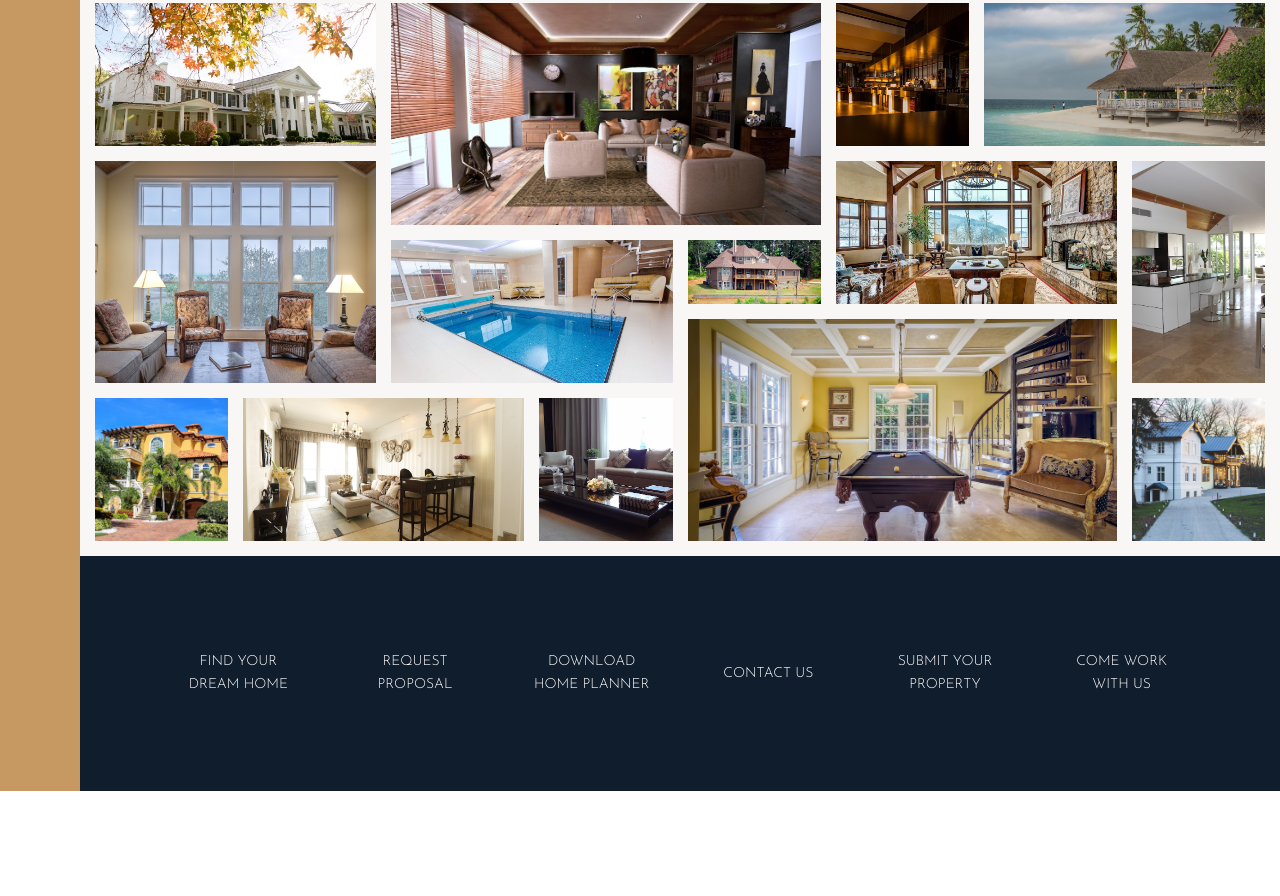
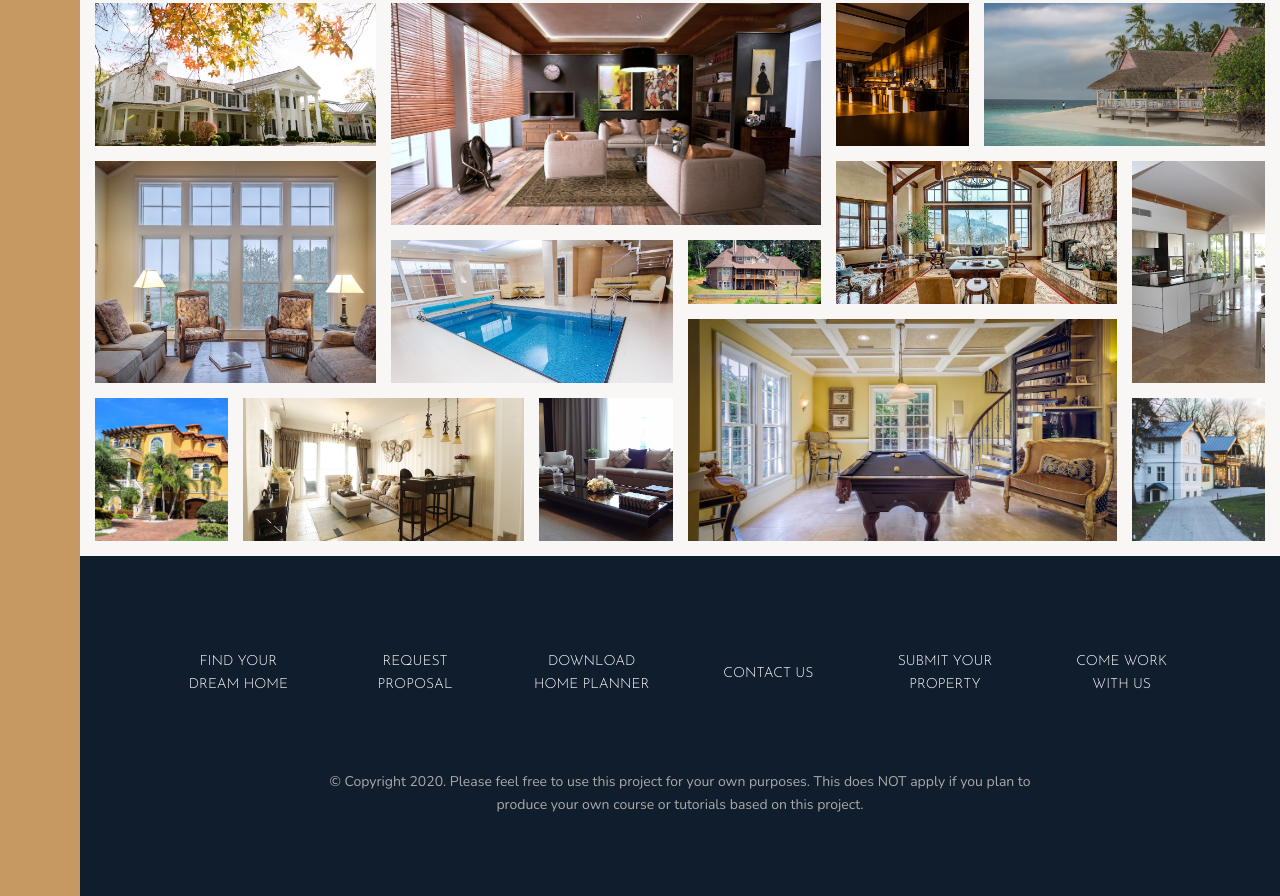
Before and after one commit to team-cake/grid-layouts-practice, a website: page index.html in a window 1280 px wide. Shown: the part 3111-4007 px from the top of the page. Before the commit the page ends 3902 px from the top, so only its background shows below. Drawn offline with nearby package versions, Linux system fonts and the light colour scheme.

Commit message:
Added copyright markup and styled it

```diff
--- a/index.html
+++ b/index.html
@@ -399,6 +399,11 @@
 					<a href="#" class="nav__link">Come work with us</a>
 				</li>
 			</ul>
+			<p class="copyright">
+				&copy; Copyright 2020. Please feel free to use this project for your own
+				purposes. This does NOT apply if you plan to produce your own course or
+				tutorials based on this project.
+			</p>
 		</footer>
 	</body>
 </html>
--- a/sass/_footer.scss
+++ b/sass/_footer.scss
@@ -31,3 +31,13 @@
 		transform: translateY(-3px);
 	}
 }
+
+.copyright {
+	font-size: 1.4rem;
+	color: $color-grey-light-2;
+	margin-top: 6rem;
+	margin-right: auto;
+	margin-left: auto;
+	text-align: center;
+	width: 70%;
+}
```
Also changed, not shown: css/style.css.
